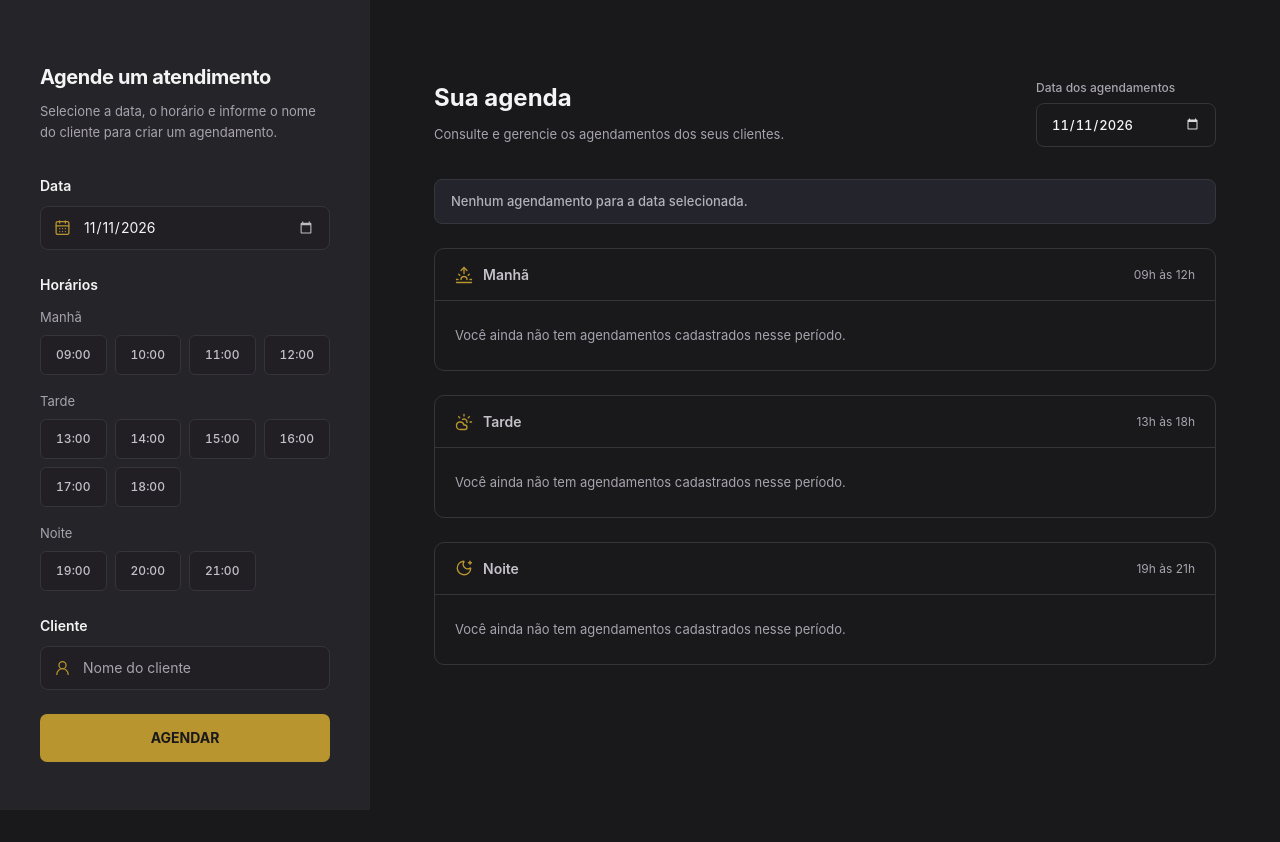
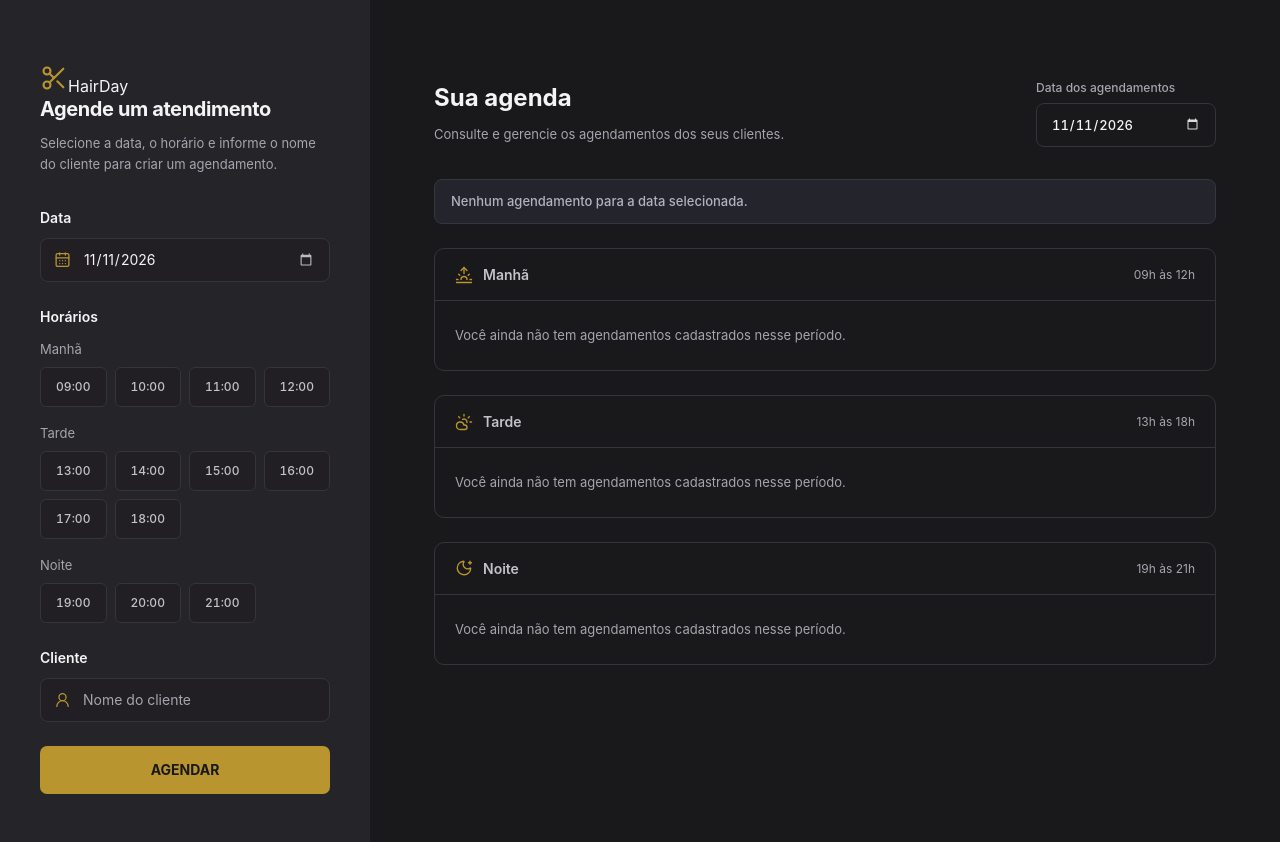
Before and after one commit to wanessags/HairDay, a React (Vite) app: page / in a window 1280 px wide. Before the commit the page ends 810 px from the top, so only its background shows below. Built offline with nearby package versions, Linux system fonts and the light colour scheme.

Commit message:
feat: adiciona identidade HairDay na sidebar

```diff
--- a/src/components/ScheduleSidebar/ScheduleSidebar.tsx
+++ b/src/components/ScheduleSidebar/ScheduleSidebar.tsx
@@ -1,4 +1,5 @@
 import type { ReactNode } from "react";
+import { Scissors } from "lucide-react";
 
 import "./ScheduleSidebar.css";
 
@@ -10,6 +11,19 @@ export function ScheduleSidebar({ children }: ScheduleSidebarProps) {
   return (
     <aside className="schedule-sidebar" aria-label="Painel de agendamento">
       <div className="schedule-sidebar__content">
+        <div className="schedule-sidebar__brand" aria-label="HairDay">
+          <Scissors
+            size={28}
+            strokeWidth={1.8}
+            color="var(--color-primary)"
+            aria-hidden="true"
+          />
+
+          <span className="schedule-sidebar__brand-name">
+            Hair<span>Day</span>
+          </span>
+        </div>
+
         <header className="schedule-sidebar__header">
           <h1 className="schedule-sidebar__title">Agende um atendimento</h1>
 
```
